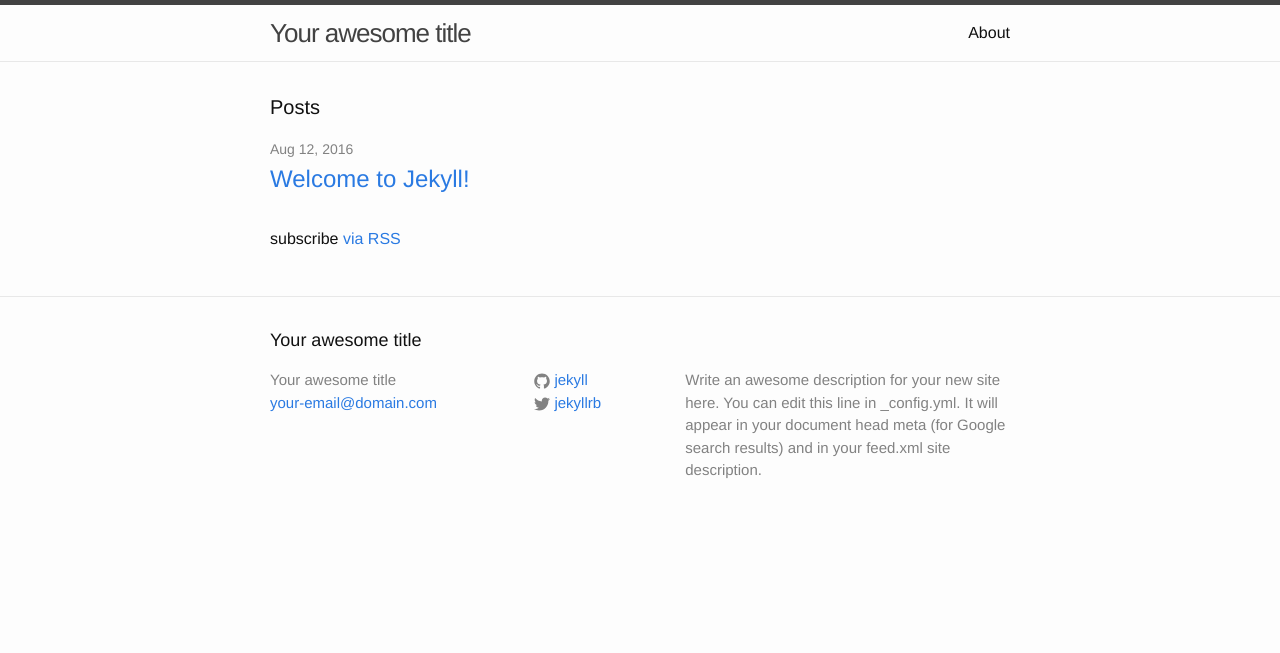
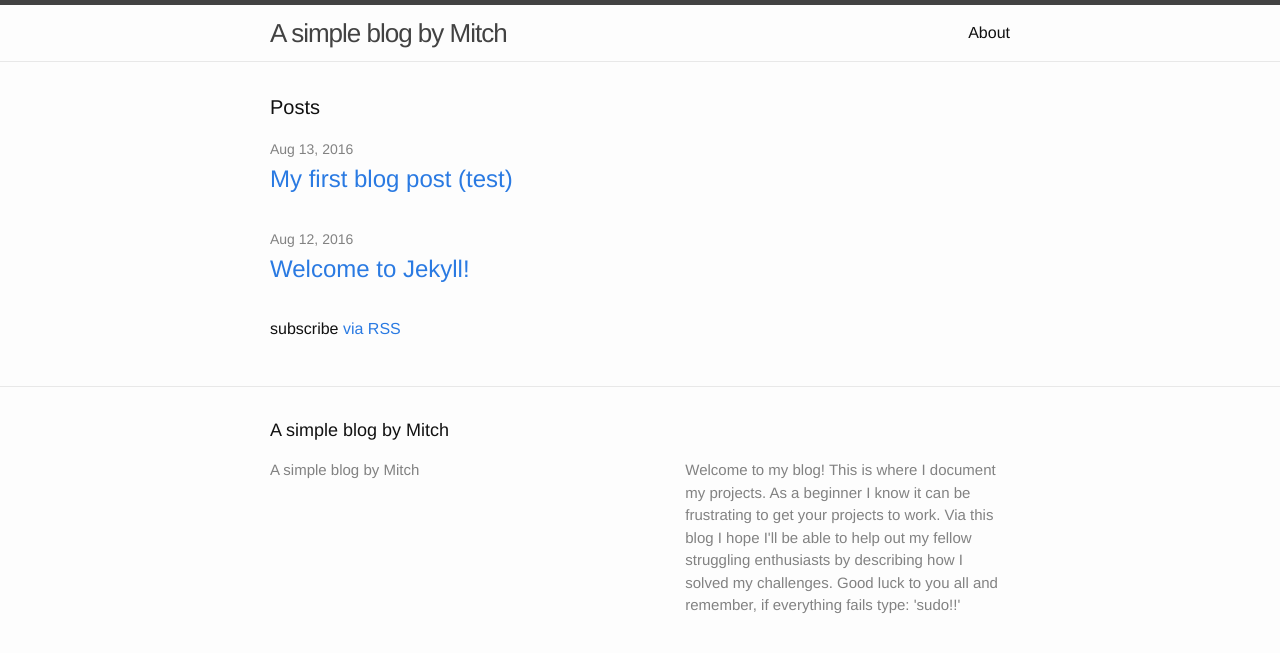
Before and after one commit to mvbakker/mvbakker.old.blog, a Jekyll site: the page built from index.html, in a window 1280 px wide. Shown: the top 653 px of the page. Built offline with Jekyll 4.4.1, drawn with Linux system fonts in a browser that asks for light colours.

Commit message:
Updated the _config file and wrote my first test blog post

```diff
--- a/_config.yml
+++ b/_config.yml
@@ -6,16 +6,18 @@
 # 'jekyll serve'. If you change this file, please restart the server process.
 
 # Site settings
-title: Your awesome title
-email: your-email@domain.com
+title: A simple blog by Mitch
+# email: your-email@domain.com
 description: > # this means to ignore newlines until "baseurl:"
-  Write an awesome description for your new site here. You can edit this
-  line in _config.yml. It will appear in your document head meta (for
-  Google search results) and in your feed.xml site description.
+  Welcome to my blog! This is where I document my projects. As a beginner
+  I know it can be frustrating to get your projects to work. Via this blog
+  I hope I'll be able to help out my fellow struggling enthusiasts by
+  describing how I solved my challenges. Good luck to you all and remember,
+  if everything fails type: 'sudo!!'
 baseurl: "" # the subpath of your site, e.g. /blog
-url: "http://yourdomain.com" # the base hostname & protocol for your site
-twitter_username: jekyllrb
-github_username:  jekyll
+url: "http://mvbakker.nl" # the base hostname & protocol for your site
+#twitter_username: jekyllrb
+#github_username:  jekyll
 
 # Build settings
 markdown: kramdown
--- /dev/null
+++ b/_posts/2016-08-13-My-first-blog-post-test.markdown
@@ -0,0 +1,13 @@
+---
+layout: post
+title:  "My first blog post (test)"
+date:   2016-08-13 12:26 +0100
+categories: test
+---
+This is my first post. I am still trying to set everything up properly. Especially having a hard time with the DNS settings. Yesterday I bought a domain at [transip.nl][transip]. There are nice guides for setting up the DNS settings provided by both Transip and Github Pages.
+
+The goal is (and probably when you're able to read this it worked) to use my personal domain from Transip and use Github Pages as the hosting webserver. It should all start working shortly, however I've read that it can take up to a day before the DNS service is updated. So until then my domain is just send to a general starting page provided by Transip.
+
+We'll see what happens.
+
+[transip]: http://www.transip.nl
```
